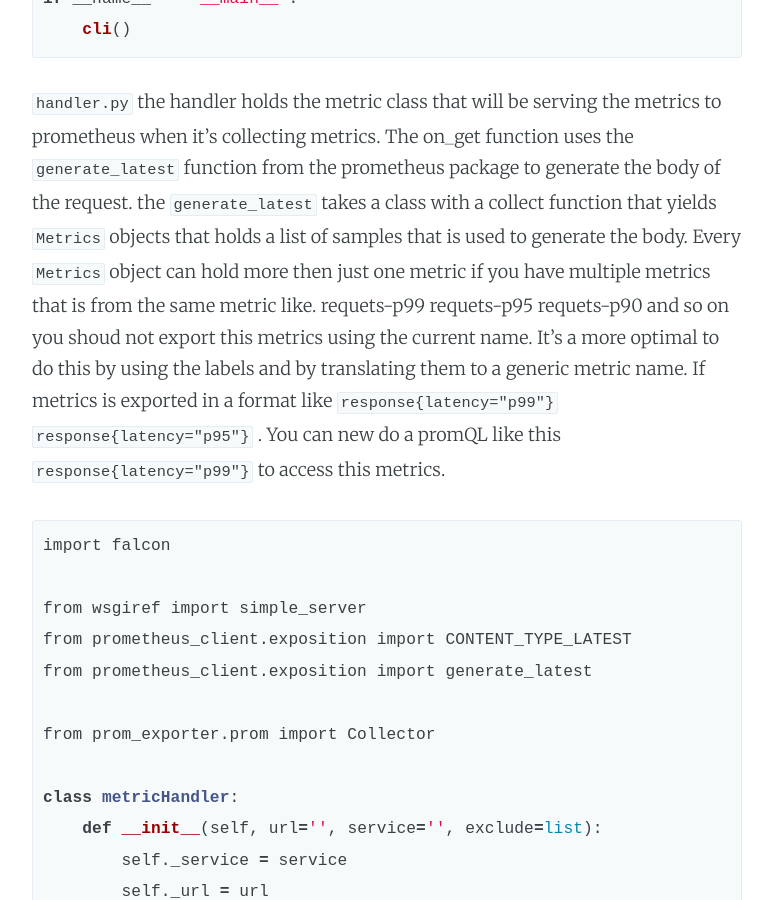
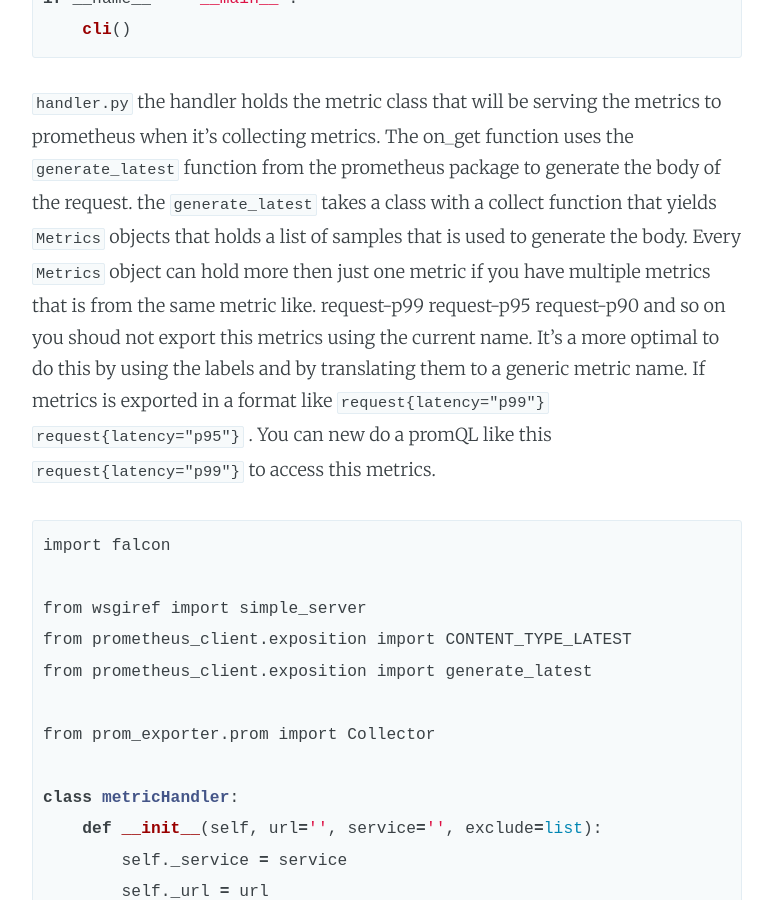
Before and after one commit to mad01/mad01.github.io, a Jekyll site: the page built from _posts/2016-08-28-docker-prometheus-exporter-python.md, in a window 1280 px wide and 900 px high, scrolled down 1512 px. Shown: the whole window, without its empty margins (253-1026 px from the left). Built offline with Jekyll 4.4.1, drawn with Linux system fonts in a browser that asks for light colours.

Commit message:
correct spelling

```diff
--- a/_posts/2016-08-28-docker-prometheus-exporter-python.md
+++ b/_posts/2016-08-28-docker-prometheus-exporter-python.md
@@ -47,7 +47,7 @@ if __name__ == '__main__':
 {% endhighlight %}
 
 
-`handler.py` the handler holds the metric class that will be serving the metrics to prometheus when it's collecting metrics. The on\_get function uses the `generate_latest` function from the prometheus package to generate the body of the request. the `generate_latest` takes a class with a collect function that yields `Metrics` objects that holds a list of samples that is used to generate the body. Every `Metrics` object can hold more then just one metric if you have multiple metrics that is from the same metric like. requets-p99 requets-p95 requets-p90 and so on you shoud not export this metrics using the current name. It's a more optimal to do this by using the labels and by translating them to a generic metric name. If metrics is exported in a format like `response{latency="p99"}` `response{latency="p95"}` . You can new do a promQL like this `response{latency="p99"}` to access this metrics.
+`handler.py` the handler holds the metric class that will be serving the metrics to prometheus when it's collecting metrics. The on\_get function uses the `generate_latest` function from the prometheus package to generate the body of the request. the `generate_latest` takes a class with a collect function that yields `Metrics` objects that holds a list of samples that is used to generate the body. Every `Metrics` object can hold more then just one metric if you have multiple metrics that is from the same metric like. request-p99 request-p95 request-p90 and so on you shoud not export this metrics using the current name. It's a more optimal to do this by using the labels and by translating them to a generic metric name. If metrics is exported in a format like `request{latency="p99"}` `request{latency="p95"}` . You can new do a promQL like this `request{latency="p99"}` to access this metrics.
 
 
 {% highlight python %}
--- a/rss.xml
+++ b/rss.xml
@@ -55,7 +55,7 @@
 <span class="k">if</span> <span class="n">__name__</span> <span class="o">==</span> <span class="s">'__main__'</span><span class="p">:</span>
     <span class="n">cli</span><span class="p">()</span></code></pre></div>
 
-<p><code>handler.py</code> the handler holds the metric class that will be serving the metrics to prometheus when it’s collecting metrics. The on_get function uses the <code>generate_latest</code> function from the prometheus package to generate the body of the request. the <code>generate_latest</code> takes a class with a collect function that yields <code>Metrics</code> objects that holds a list of samples that is used to generate the body. Every <code>Metrics</code> object can hold more then just one metric if you have multiple metrics that is from the same metric like. requets-p99 requets-p95 requets-p90 and so on you shoud not export this metrics using the current name. It’s a more optimal to do this by using the labels and by translating them to a generic metric name. If metrics is exported in a format like <code>response{latency="p99"}</code> <code>response{latency="p95"}</code> . You can new do a promQL like this <code>response{latency="p99"}</code> to access this metrics.</p>
+<p><code>handler.py</code> the handler holds the metric class that will be serving the metrics to prometheus when it’s collecting metrics. The on_get function uses the <code>generate_latest</code> function from the prometheus package to generate the body of the request. the <code>generate_latest</code> takes a class with a collect function that yields <code>Metrics</code> objects that holds a list of samples that is used to generate the body. Every <code>Metrics</code> object can hold more then just one metric if you have multiple metrics that is from the same metric like. request-p99 request-p95 request-p90 and so on you shoud not export this metrics using the current name. It’s a more optimal to do this by using the labels and by translating them to a generic metric name. If metrics is exported in a format like <code>request{latency="p99"}</code> <code>request{latency="p95"}</code> . You can new do a promQL like this <code>request{latency="p99"}</code> to access this metrics.</p>
 
 <div class="highlight"><pre><code class="language-python" data-lang="python"><span class="kn">import</span> <span class="nn">falcon</span>
 
```
